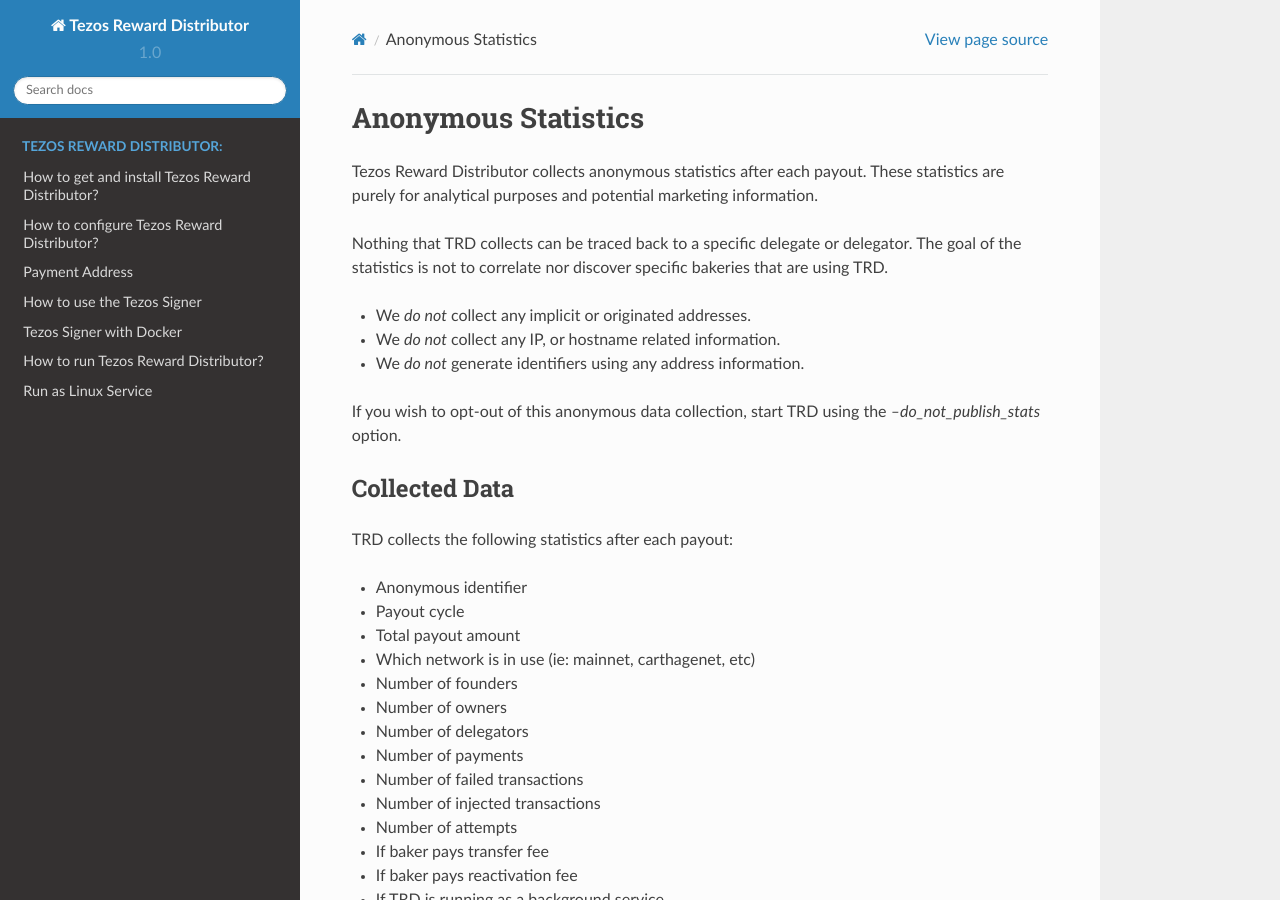
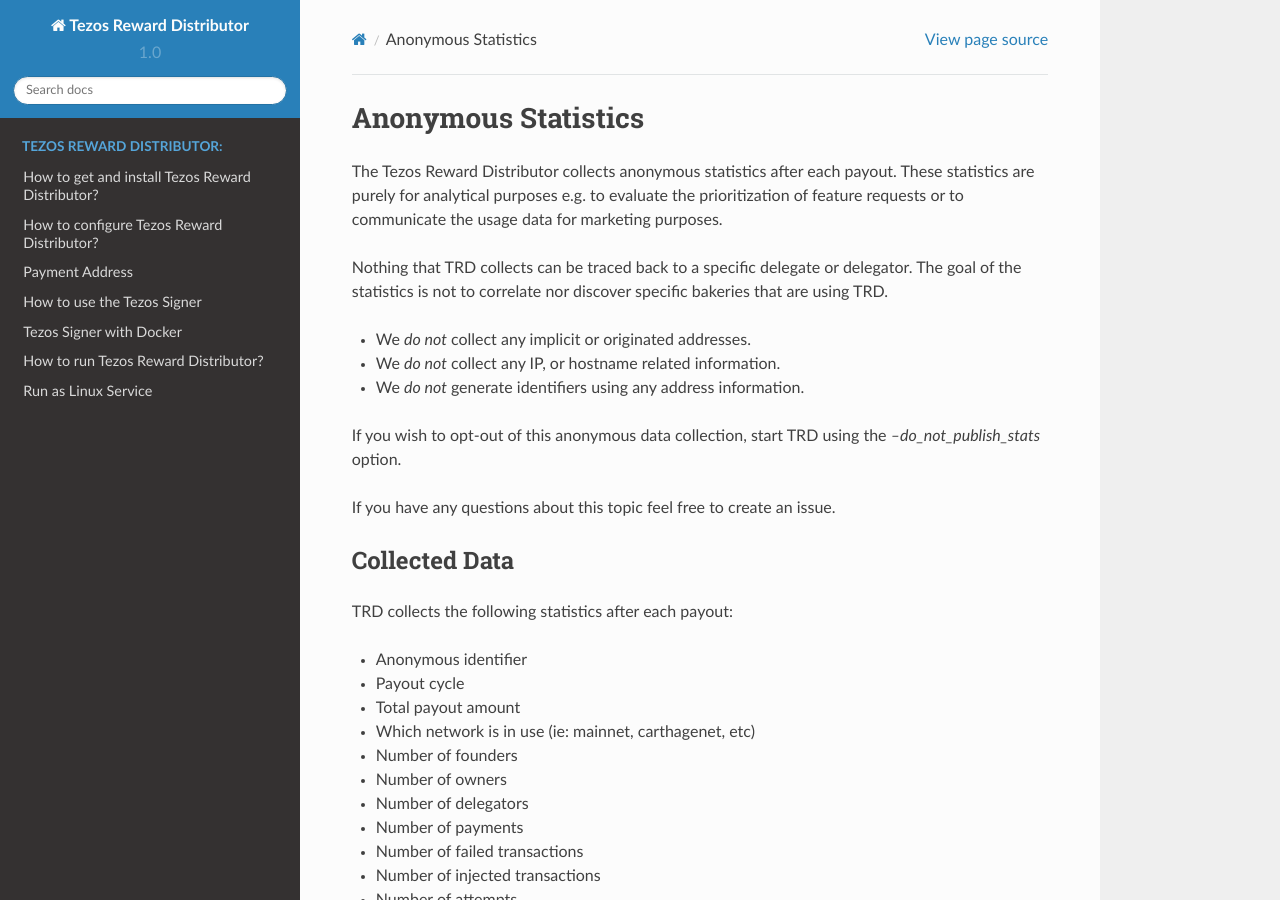
Before and after one commit to tezos-reward-distributor-organization/tezos-reward-distributor, a Sphinx documentation site: the page built from docs/statistics.rst, in a window 1280 px wide and 900 px high. Built offline with Sphinx 7.4.7 and the Read the Docs theme 2.0.0, drawn with Linux system fonts in a browser that asks for light colours; pages that are not in the unit, such as notebooks, are missing from menus.

Commit message:
Update statistics doc

```diff
--- a/docs/statistics.rst
+++ b/docs/statistics.rst
@@ -1,7 +1,7 @@
 Anonymous Statistics
 ====================
 
-Tezos Reward Distributor collects anonymous statistics after each payout. These statistics are purely for analytical purposes and potential marketing information.
+The Tezos Reward Distributor collects anonymous statistics after each payout. These statistics are purely for analytical purposes e.g. to evaluate the prioritization of feature requests or to communicate the usage data for marketing purposes.
 
 Nothing that TRD collects can be traced back to a specific delegate or delegator. The goal of the statistics is not to correlate nor discover specific bakeries that are using TRD.
 
@@ -10,6 +10,8 @@
 * We *do not* generate identifiers using any address information.
 
 If you wish to opt-out of this anonymous data collection, start TRD using the `--do_not_publish_stats` option.
+
+If you have any questions about this topic feel free to create an issue.
 
 Collected Data
 --------------
```
